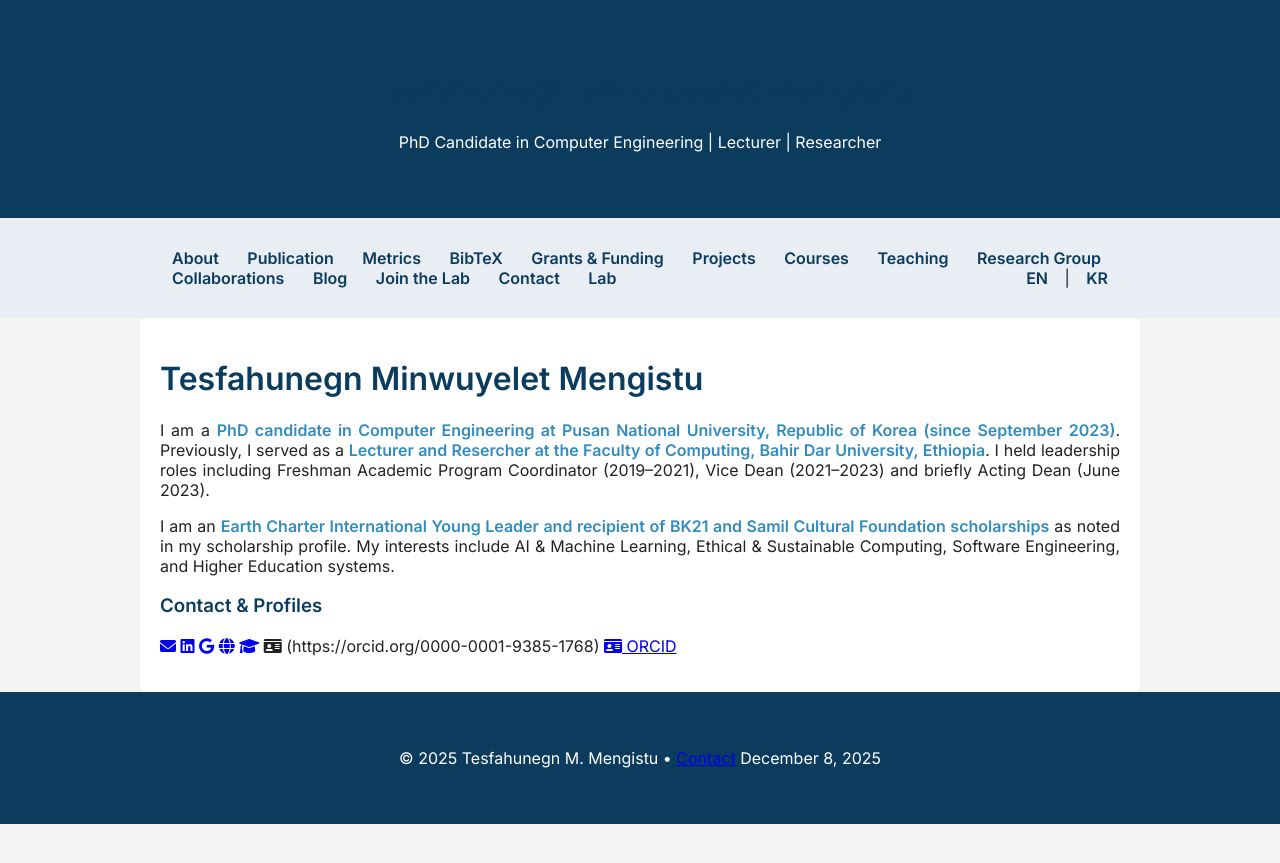
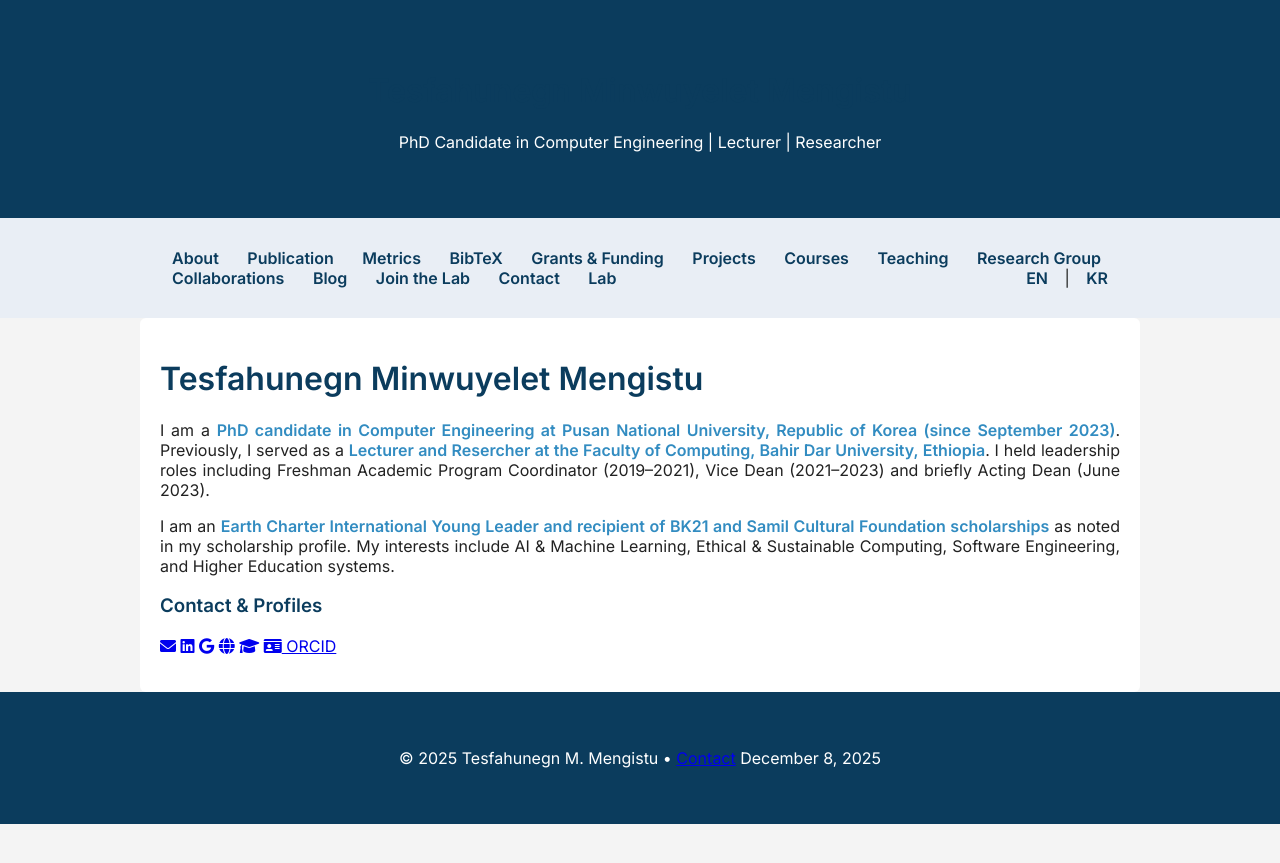
Before and after one commit to Tesfahunegn369/tesfahunegn369.github.io, a Jekyll site: the page built from index.md, in a window 1280 px wide. Shown: the top 863 px of the page. Built offline with Jekyll 4.4.1, drawn with Linux system fonts in a browser that asks for light colours.

Commit message:
Update index

```diff
--- a/index.md
+++ b/index.md
@@ -22,7 +22,6 @@ permalink: /
 [<i class="fab fa-google"></i>](https://scholar.google.com/citations?user=qgSlPxcAAAAJ)
 [<i class="fas fa-globe"></i>](https://earthcharter.org/youngleaders/tesfahunegn-mengistu/)
 [<i class="fas fa-graduation-cap"></i>](https://globalscholarships.com/scholarship-posts/tesfahunegn-minwuyelet-mengistu/)
-<i class="fas fa-id-card"></i> (https://orcid.org/0000-0001-9385-1768)
 <a href="https://orcid.org/0000-0001-9385-1768" target="_blank">
   <i class="fas fa-id-card"></i> ORCID
 </a>
```
